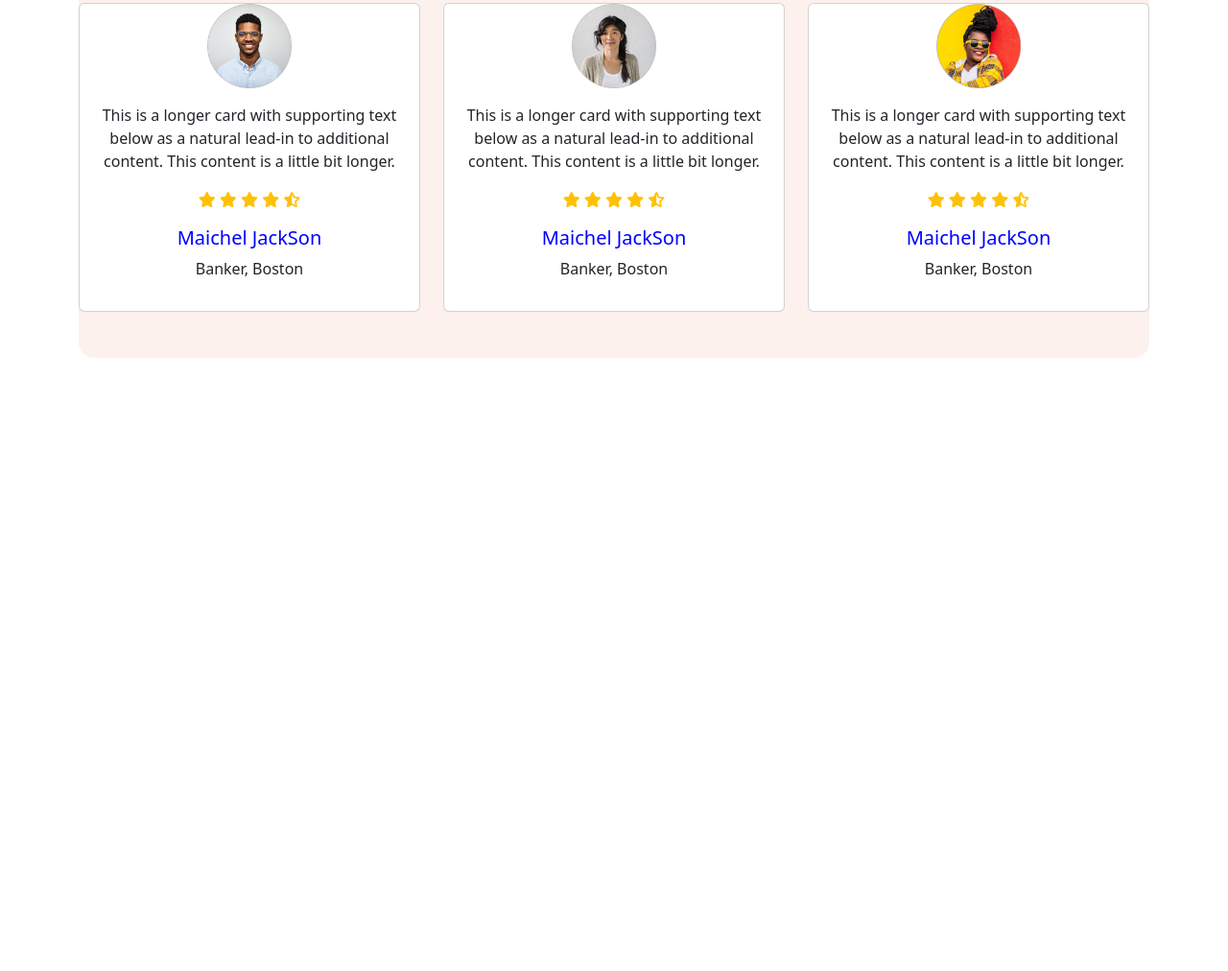
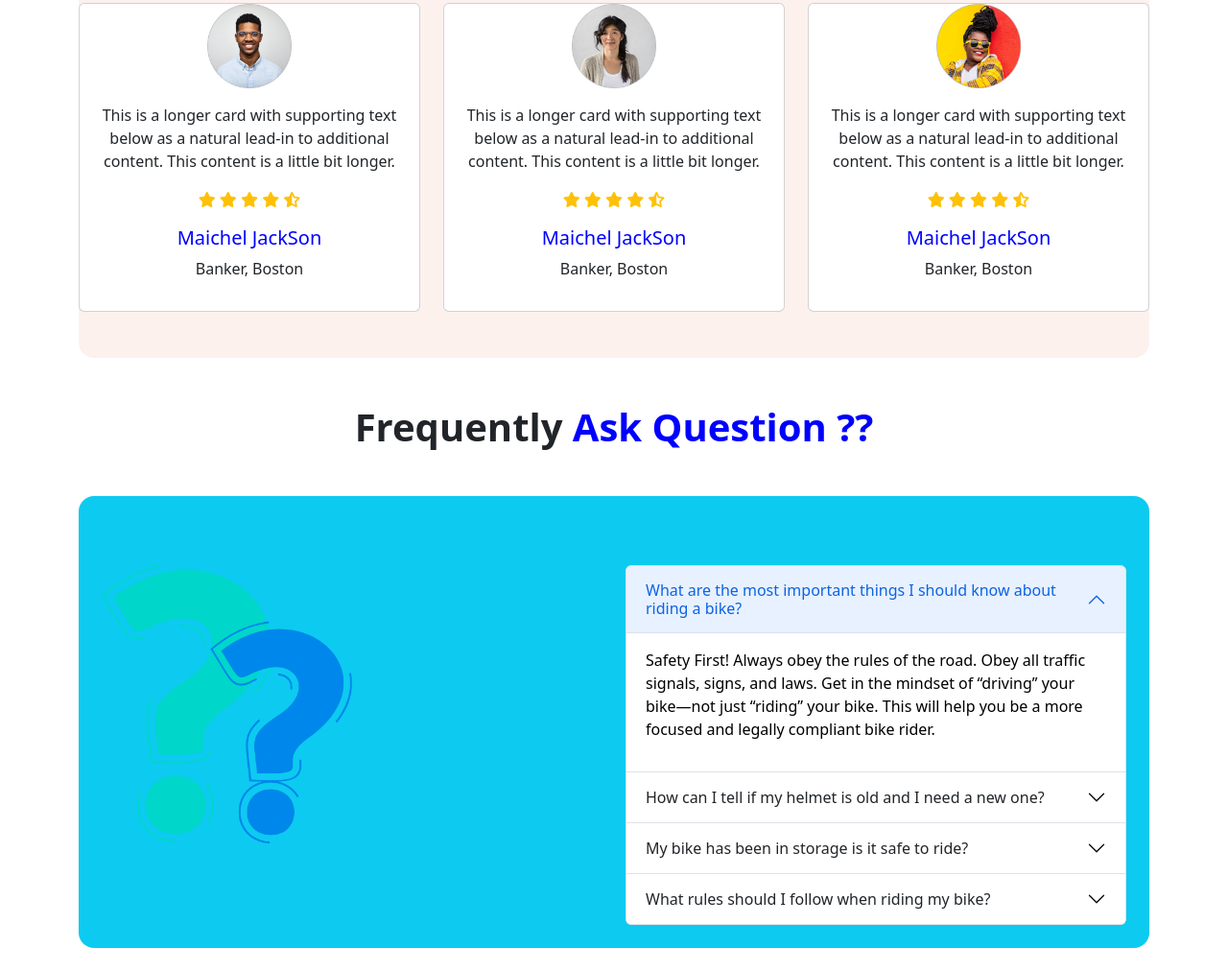
Before and after one commit to swadebsharma6/bikerz-zone, a plain HTML site: page index.html in a window 1280 px wide. Shown: the part 1899-2911 px from the top of the page at 96% size. Before the commit the page ends 2320 px from the top, so only its background shows below. Drawn offline with Linux system fonts and the light colour scheme.

Commit message:
added question section

```diff
--- a/css/style.css
+++ b/css/style.css
@@ -8,3 +8,6 @@
 .arrival-bg{
     background-color: #cbefef;
 }
+.question-bg{
+    background-color: #0DCAF0;
+}
--- a/index.html
+++ b/index.html
@@ -230,6 +230,77 @@
           </div>
         </div>
       </section>
+
+      <section class="container-lg my-4">
+        <h1 class="text-center fw-bold">Frequently <span class="text-primary">Ask Question ??</span> </h1>
+        <div class="faq-section question-bg mt-5 p-4 rounded-4">
+          <div class="faq-container pt-5 ">
+            <div class="row row-cols-1 row-cols-md-2 g-4 ">
+              <div class="col">
+                <img class="w-50" src="./images/faq.png" alt="">
+              </div>
+              <div class="col">
+                <div class="accordion" id="accordionExample">
+                  <div class="accordion-item">
+                    <h2 class="accordion-header" id="headingOne">
+                      <button class="accordion-button" type="button" data-bs-toggle="collapse" data-bs-target="#collapseOne" aria-expanded="true" aria-controls="collapseOne">
+                        What are the most important things I should
+                          know about riding a bike?
+                      </button>
+                    </h2>
+                    <div id="collapseOne" class="accordion-collapse collapse show" aria-labelledby="headingOne" data-bs-parent="#accordionExample">
+                      <div class="accordion-body">
+                        <p>
+                          Safety First! Always obey the rules of the road. Obey all traffic signals, signs, and laws. Get in the mindset of “driving” your bike—not just “riding” your bike. This will help you be a more focused and legally compliant bike rider.
+                        </p>
+                      </div>
+                    </div>
+                  </div>
+                  <div class="accordion-item">
+                    <h2 class="accordion-header" id="headingTwo">
+                      <button class="accordion-button collapsed" type="button" data-bs-toggle="collapse" data-bs-target="#collapseTwo" aria-expanded="false" aria-controls="collapseTwo">
+                        How can I tell if my helmet is old and I need a
+                          new one?
+                      </button>
+                    </h2>
+                    <div id="collapseTwo" class="accordion-collapse collapse" aria-labelledby="headingTwo" data-bs-parent="#accordionExample">
+                      <div class="accordion-body">
+                        <p>
+                          Safety First! Always obey the rules of the road. Obey all traffic signals, signs, and laws. Get in the mindset of “driving” your bike—not just “riding” your bike. This will help you be a more focused and legally compliant bike rider.
+                        </p>
+                      </div>
+                    </div>
+                  </div>
+                  <div class="accordion-item">
+                    <h2 class="accordion-header" id="headingThree">
+                      <button class="accordion-button collapsed" type="button" data-bs-toggle="collapse" data-bs-target="#collapseThree" aria-expanded="false" aria-controls="collapseThree">
+                        My bike has been in storage is it safe to ride?
+                      </button>
+                    </h2>
+                    <div id="collapseThree" class="accordion-collapse collapse" aria-labelledby="headingThree" data-bs-parent="#accordionExample">
+                      <div class="accordion-body">
+                        <strong>This is the third item's accordion body.</strong> It is hidden by default, until the collapse plugin adds the appropriate classes that we use to style each element. These classes control the overall appearance, as well as the showing and hiding via CSS transitions. You can modify any of this with custom CSS or overriding our default variables. It's also worth noting that just about any HTML can go within the <code>.accordion-body</code>, though the transition does limit overflow.
+                      </div>
+                    </div>
+                  </div>
+                  <div class="accordion-item">
+                    <h2 class="accordion-header" id="headingfour">
+                      <button class="accordion-button collapsed" type="button" data-bs-toggle="collapse" data-bs-target="#collapsefour" aria-expanded="false" aria-controls="collapsefour">
+                        What rules should I follow when riding my bike?
+                      </button>
+                    </h2>
+                    <div id="collapsefour" class="accordion-collapse collapse" aria-labelledby="headingfour" data-bs-parent="#accordionExample">
+                      <div class="accordion-body">
+                        <strong>This is the third item's accordion body.</strong> It is hidden by default, until the collapse plugin adds the appropriate classes that we use to style each element. These classes control the overall appearance, as well as the showing and hiding via CSS transitions. You can modify any of this with custom CSS or overriding our default variables. It's also worth noting that just about any HTML can go within the <code>.accordion-body</code>, though the transition does limit overflow.
+                      </div>
+                    </div>
+                  </div>
+                </div>
+              </div>
+            </div>
+          </div>
+        </div>
+      </section>
     </main>
     <!-- Bj -->
     <script src="js/bootstrap.min.js"></script>
```
